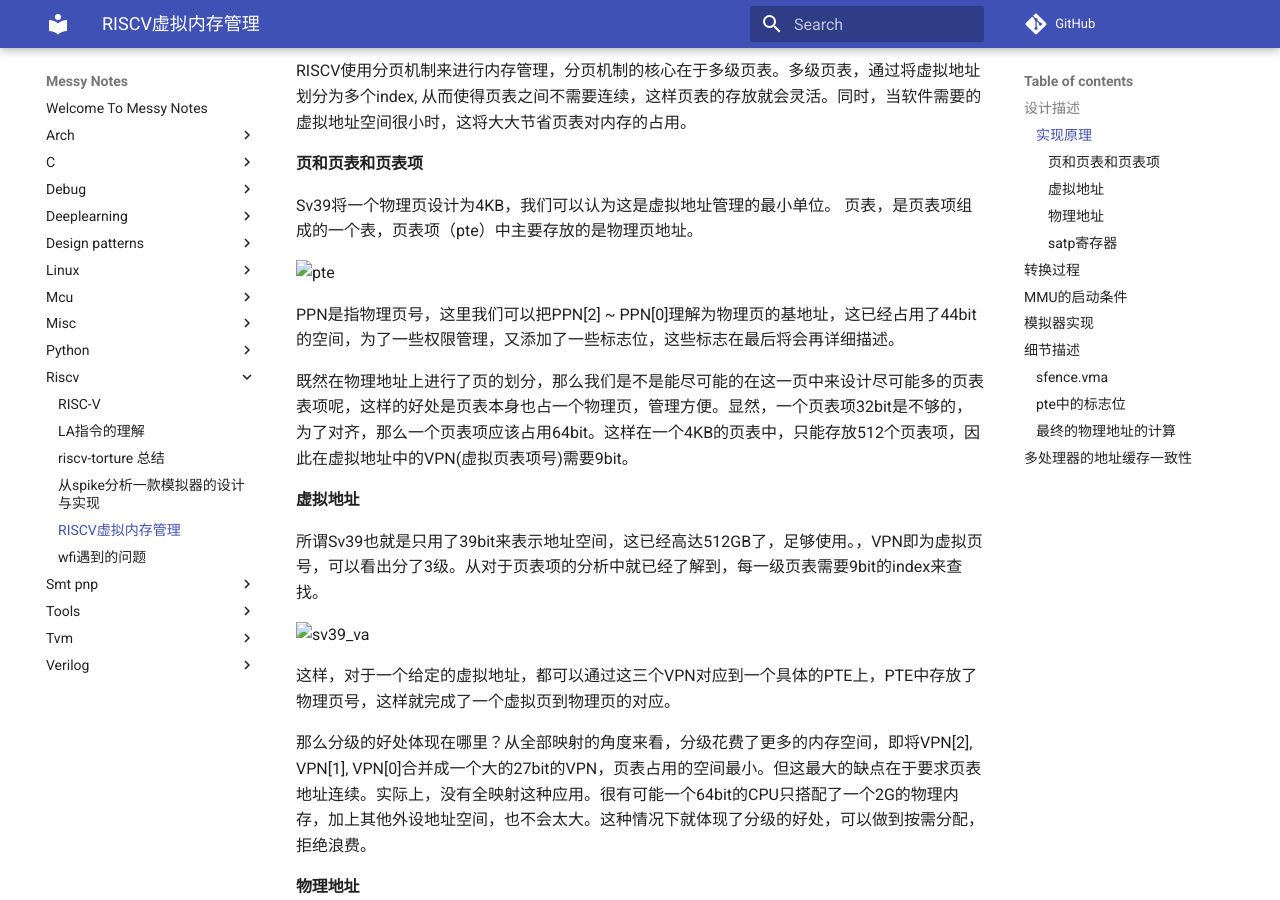
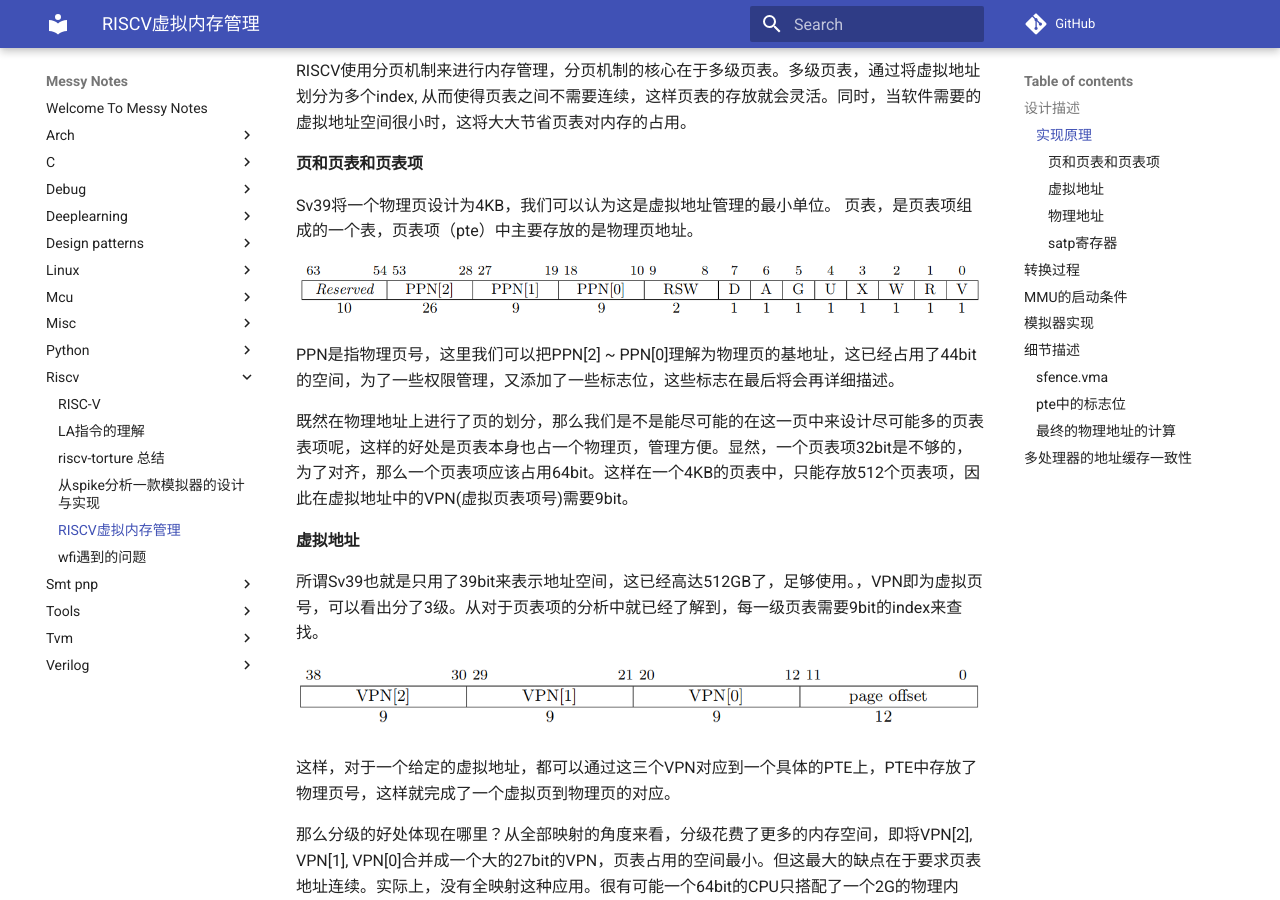
Before and after one commit to chsgcxy/messy_notes, an MkDocs documentation site: the page built from docs/riscv/virtual_mem_manage.md, in a window 1280 px wide and 900 px high, scrolled down 946 px. Built offline with MkDocs 1.6.1 and Material for MkDocs 9.7.7, drawn with Linux system fonts in a browser that asks for light colours; comment, search, counter and statistics services are not loaded.

Commit message:
update imgs path

```diff
--- a/docs/riscv/virtual_mem_manage.md
+++ b/docs/riscv/virtual_mem_manage.md
@@ -20,7 +20,7 @@ RISCV使用分页机制来进行内存管理，分页机制的核心在于多级
 Sv39将一个物理页设计为4KB，我们可以认为这是虚拟地址管理的最小单位。
 页表，是页表项组成的一个表，页表项（pte）中主要存放的是物理页地址。
 
-![pte](../imgs/Sv39_pte.png)
+![pte](../imgs/sv39/Sv39_pte.png)
 
 PPN是指物理页号，这里我们可以把PPN[2] ~ PPN[0]理解为物理页的基地址，这已经占用了44bit的空间，为了一些权限管理，又添加了一些标志位，这些标志在最后将会再详细描述。
 
@@ -30,7 +30,7 @@ PPN是指物理页号，这里我们可以把PPN[2] ~ PPN[0]理解为物理页
 
 所谓Sv39也就是只用了39bit来表示地址空间，这已经高达512GB了，足够使用。，VPN即为虚拟页号，可以看出分了3级。从对于页表项的分析中就已经了解到，每一级页表需要9bit的index来查找。
 
-![sv39_va](../imgs/Sv39_va.png)
+![sv39_va](../imgs/sv39/Sv39_va.png)
 
 这样，对于一个给定的虚拟地址，都可以通过这三个VPN对应到一个具体的PTE上，PTE中存放了物理页号，这样就完成了一个虚拟页到物理页的对应。
 
@@ -38,7 +38,7 @@ PPN是指物理页号，这里我们可以把PPN[2] ~ PPN[0]理解为物理页
 
 #### 物理地址
 
-![Sv39_pa](../imgs/Sv39_pa.png)
+![Sv39_pa](../imgs/sv39/Sv39_pa.png)
 
 物理地址没有太多需要解释的，但它也划分了三级物理页号的意义是什么呢？
 
@@ -46,7 +46,7 @@ PPN是指物理页号，这里我们可以把PPN[2] ~ PPN[0]理解为物理页
 
 #### satp寄存器
 
-![Sv39_pa](../imgs/Sv39_satp.png)
+![Sv39_pa](../imgs/sv39/Sv39_satp.png)
 
 satp寄存器指向了初级页表，并且它控制了MMU的开启和管理方案。ASID与TLB有关，软件可以给不同进程分配不同的ASID, 更具体的会在TLB章节中描述
 
@@ -92,7 +92,7 @@ sfence.vma 执行会受到一些状态的影响
 
 ### pte中的标志位
 
-![pte](../imgs/Sv39_pte.png)
+![pte](../imgs/sv39/Sv39_pte.png)
 
 - V: 标识pte是否有效
 - RWX: 读、写、执行权限位，这需要根据access类型来判定，如果这三者均为0，则这个表项所对应的是下一级页表，不然的话，这就是页表的叶子节点，很显然，如果PPN[2]或者PPN[1]如果指向了一个叶子节点，那么就会有比4KB更大的页出现。如果权限不够就会触发异常，fetch/load/store page-fault exception将会根据不同标识位触发。可W的页必须标记为可R
```
Also changed, not shown: docs/imgs/sv39/Sv39_pa.png (renamed from docs/imgs/Sv39_pa.PNG), docs/imgs/sv39/Sv39_pte.png (renamed from docs/imgs/Sv39_pte.PNG), docs/imgs/sv39/Sv39_satp.png (renamed from docs/imgs/Sv39_satp.PNG), docs/imgs/sv39/Sv39_va.png (renamed from docs/imgs/Sv39_va.PNG).
